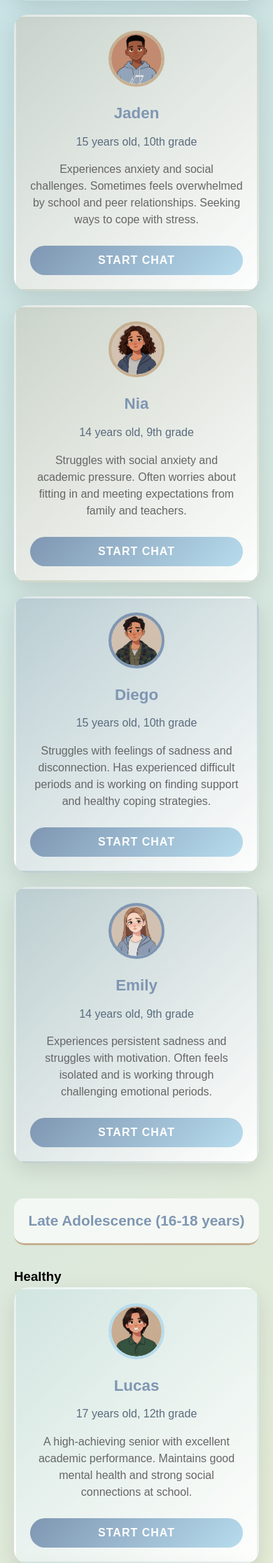
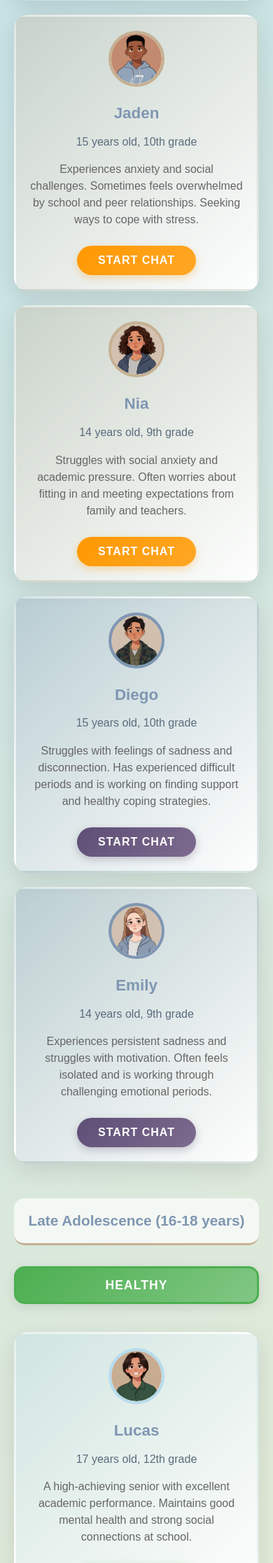
Before and after one commit to Adaptivedesign-AI/rag-chat-adolescents, a Flask app: page / in a window 390 px wide. Shown: the part 1564-3797 px from the top of the page at 70% size. Run offline with Flask 3, Linux system fonts and the light colour scheme.

Commit message:
Update style.css

```diff
--- a/static/css/style.css
+++ b/static/css/style.css
@@ -1,4 +1,370 @@
-/* ===== GLOBAL STYLES ===== */
+/* Mental Health Category Layout - Updated for Horizontal Cards */
+.mental-health-categories {
+    display: grid;
+    grid-template-columns: 1fr 2px 1fr 2px 1fr;
+    gap: 30px;
+    width: 100%;
+    align-items: start;
+}
+
+/* Vertical dividers between categories */
+.mental-health-categories::before,
+.mental-health-categories::after {
+    content: '';
+    grid-column: 2;
+    width: 2px;
+    height: 100%;
+    background: linear-gradient(to bottom, transparent, #ccc 20%, #ccc 80%, transparent);
+    justify-self: center;
+}
+
+.mental-health-categories::after {
+    grid-column: 4;
+}
+
+.category-column {
+    display: flex;
+    flex-direction: column;
+    gap: 20px;
+}
+
+.category-column:nth-child(1) { grid-column: 1; }
+.category-column:nth-child(2) { grid-column: 3; }
+.category-column:nth-child(3) { grid-column: 5; }
+
+.category-title {
+    text-align: center;
+    font-size: 1.6rem;
+    font-weight: bold;
+    padding: 15px 20px;
+    border-radius: 15px;
+    margin-bottom: 20px;
+    text-transform: uppercase;
+    letter-spacing: 1px;
+    box-shadow: 0 4px 15px rgba(0,0,0,0.1);
+    position: relative;
+    overflow: hidden;
+}
+
+.healthy-title {
+    background: linear-gradient(135deg, #4CAF50, #81C784);
+    color: white;
+    border: 3px solid #4CAF50;
+}
+
+.anxiety-title {
+    background: linear-gradient(135deg, #FF9800, #FFB74D);
+    color: white;
+    border: 3px solid #FF9800;
+}
+
+.depression-title {
+    background: linear-gradient(135deg, #5D4E75, #7E6B8F);
+    color: white;
+    border: 3px solid #5D4E75;
+}
+
+.category-twins {
+    display: flex;
+    flex-direction: column;
+    gap: 25px;
+}
+
+/* Horizontal Twin Cards */
+.twin-card-horizontal {
+    display: flex;
+    align-items: flex-start;
+    gap: 20px;
+    padding: 25px;
+    border-radius: 20px;
+    transition: all 0.3s ease;
+    box-shadow: 0 8px 25px rgba(0,0,0,0.1);
+    cursor: pointer;
+    position: relative;
+    overflow: hidden;
+    min-height: 180px;
+}
+
+.twin-card-horizontal::before {
+    content: '';
+    position: absolute;
+    top: 0;
+    left: 0;
+    right: 0;
+    height: 4px;
+    transition: opacity 0.3s ease;
+    opacity: 0;
+}
+
+.twin-card-horizontal:hover::before {
+    opacity: 1;
+}
+
+.twin-card-horizontal:hover {
+    transform: translateY(-8px);
+    box-shadow: 0 15px 35px rgba(0,0,0,0.15);
+}
+
+/* Healthy Cards - Light Green/Teal */
+.twin-card-horizontal.healthy {
+    background: linear-gradient(135deg, rgba(76, 175, 80, 0.1), rgba(255, 255, 255, 0.95));
+    border: 2px solid rgba(76, 175, 80, 0.3);
+}
+
+.twin-card-horizontal.healthy::before {
+    background: linear-gradient(90deg, #4CAF50, #81C784);
+}
+
+.twin-card-horizontal.healthy:hover {
+    border-color: #4CAF50;
+}
+
+/* Anxiety Cards - Medium Orange/Amber */
+.twin-card-horizontal.anxiety {
+    background: linear-gradient(135deg, rgba(255, 152, 0, 0.15), rgba(255, 255, 255, 0.95));
+    border: 2px solid rgba(255, 152, 0, 0.4);
+}
+
+.twin-card-horizontal.anxiety::before {
+    background: linear-gradient(90deg, #FF9800, #FFB74D);
+}
+
+.twin-card-horizontal.anxiety:hover {
+    border-color: #FF9800;
+}
+
+/* Depression Cards - Darker Purple/Blue */
+.twin-card-horizontal.depression {
+    background: linear-gradient(135deg, rgba(93, 78, 117, 0.2), rgba(255, 255, 255, 0.95));
+    border: 2px solid rgba(93, 78, 117, 0.5);
+}
+
+.twin-card-horizontal.depression::before {
+    background: linear-gradient(90deg, #5D4E75, #7E6B8F);
+}
+
+.twin-card-horizontal.depression:hover {
+    border-color: #5D4E75;
+}
+
+/* Avatar Styling */
+.twin-avatar {
+    flex-shrink: 0;
+    width: 100px;
+    height: 100px;
+    border-radius: 50%;
+    overflow: hidden;
+    box-shadow: 0 4px 15px rgba(0,0,0,0.2);
+    border: 4px solid white;
+    position: relative;
+}
+
+.twin-avatar img {
+    width: 100%;
+    height: 100%;
+    object-fit: cover;
+}
+
+.avatar-fallback {
+    width: 100%;
+    height: 100%;
+    display: flex;
+    align-items: center;
+    justify-content: center;
+    font-size: 2.5rem;
+    font-weight: bold;
+    color: white;
+    background: linear-gradient(135deg, #7F96B2, #B7DCED);
+}
+
+/* Twin Information */
+.twin-info {
+    flex: 1;
+    display: flex;
+    flex-direction: column;
+    gap: 8px;
+}
+
+.twin-name {
+    font-size: 1.8rem;
+    font-weight: bold;
+    color: #2C3E50;
+    margin-bottom: 5px;
+}
+
+.twin-age {
+    font-size: 1rem;
+    color: #7F8C8D;
+    font-weight: 500;
+    margin-bottom: 10px;
+}
+
+.twin-description {
+    font-size: 0.95rem;
+    color: #5D6D7E;
+    line-height: 1.5;
+    margin-bottom: 20px;
+    flex-grow: 1;
+}
+
+.start-chat-btn {
+    align-self: flex-start;
+    background: linear-gradient(135deg, #34495E, #5D6D7E);
+    color: white;
+    border: none;
+    padding: 12px 24px;
+    border-radius: 25px;
+    font-size: 0.9rem;
+    font-weight: bold;
+    cursor: pointer;
+    transition: all 0.3s ease;
+    text-transform: uppercase;
+    letter-spacing: 1px;
+    box-shadow: 0 4px 12px rgba(52, 73, 94, 0.3);
+}
+
+.start-chat-btn:hover {
+    background: linear-gradient(135deg, #2C3E50, #34495E);
+    transform: translateY(-2px);
+    box-shadow: 0 6px 16px rgba(52, 73, 94, 0.4);
+}
+
+/* Category-specific button colors */
+.healthy .start-chat-btn {
+    background: linear-gradient(135deg, #4CAF50, #66BB6A);
+    box-shadow: 0 4px 12px rgba(76, 175, 80, 0.3);
+}
+
+.healthy .start-chat-btn:hover {
+    background: linear-gradient(135deg, #388E3C, #4CAF50);
+    box-shadow: 0 6px 16px rgba(76, 175, 80, 0.4);
+}
+
+.anxiety .start-chat-btn {
+    background: linear-gradient(135deg, #FF9800, #FFA726);
+    box-shadow: 0 4px 12px rgba(255, 152, 0, 0.3);
+}
+
+.anxiety .start-chat-btn:hover {
+    background: linear-gradient(135deg, #F57C00, #FF9800);
+    box-shadow: 0 6px 16px rgba(255, 152, 0, 0.4);
+}
+
+.depression .start-chat-btn {
+    background: linear-gradient(135deg, #5D4E75, #7E6B8F);
+    box-shadow: 0 4px 12px rgba(93, 78, 117, 0.3);
+}
+
+.depression .start-chat-btn:hover {
+    background: linear-gradient(135deg, #4A3D5C, #5D4E75);
+    box-shadow: 0 6px 16px rgba(93, 78, 117, 0.4);
+}
+
+/* Remove the old twin-card styles since we're using horizontal cards */
+.twin-card {
+    display: none;
+}
+
+/* Responsive design for the new horizontal layout */
+@media (max-width: 1200px) {
+    .mental-health-categories {
+        grid-template-columns: 1fr;
+        gap: 40px;
+    }
+
+    .mental-health-categories::before,
+    .mental-health-categories::after {
+        display: none;
+    }
+
+    .category-column {
+        gap: 20px;
+    }
+
+    .category-column:nth-child(1),
+    .category-column:nth-child(2),
+    .category-column:nth-child(3) {
+        grid-column: 1;
+    }
+
+    .twin-card-horizontal {
+        min-height: 160px;
+        padding: 20px;
+    }
+
+    .twin-avatar {
+        width: 80px;
+        height: 80px;
+    }
+
+    .twin-name {
+        font-size: 1.6rem;
+    }
+}
+
+@media (max-width: 768px) {
+    .twin-card-horizontal {
+        flex-direction: column;
+        text-align: center;
+        min-height: auto;
+        padding: 20px;
+        gap: 15px;
+    }
+
+    .twin-avatar {
+        align-self: center;
+        width: 100px;
+        height: 100px;
+    }
+
+    .twin-info {
+        align-items: center;
+        text-align: center;
+    }
+
+    .start-chat-btn {
+        align-self: center;
+    }
+
+    .category-title {
+        font-size: 1.3rem;
+        padding: 12px 16px;
+    }
+}
+
+@media (max-width: 480px) {
+    .twin-card-horizontal {
+        padding: 15px;
+        gap: 12px;
+    }
+
+    .twin-avatar {
+        width: 80px;
+        height: 80px;
+    }
+
+    .twin-name {
+        font-size: 1.4rem;
+    }
+
+    .twin-age {
+        font-size: 0.9rem;
+    }
+
+    .twin-description {
+        font-size: 0.9rem;
+    }
+
+    .start-chat-btn {
+        padding: 10px 20px;
+        font-size: 0.8rem;
+    }
+
+    .category-title {
+        font-size: 1.1rem;
+        padding: 10px 14px;
+    }
+}/* ===== GLOBAL STYLES ===== */
 * {
     margin: 0;
     padding: 0;
```
Also changed, not shown: other parts of static/css/style.css (+0 -122 lines).
